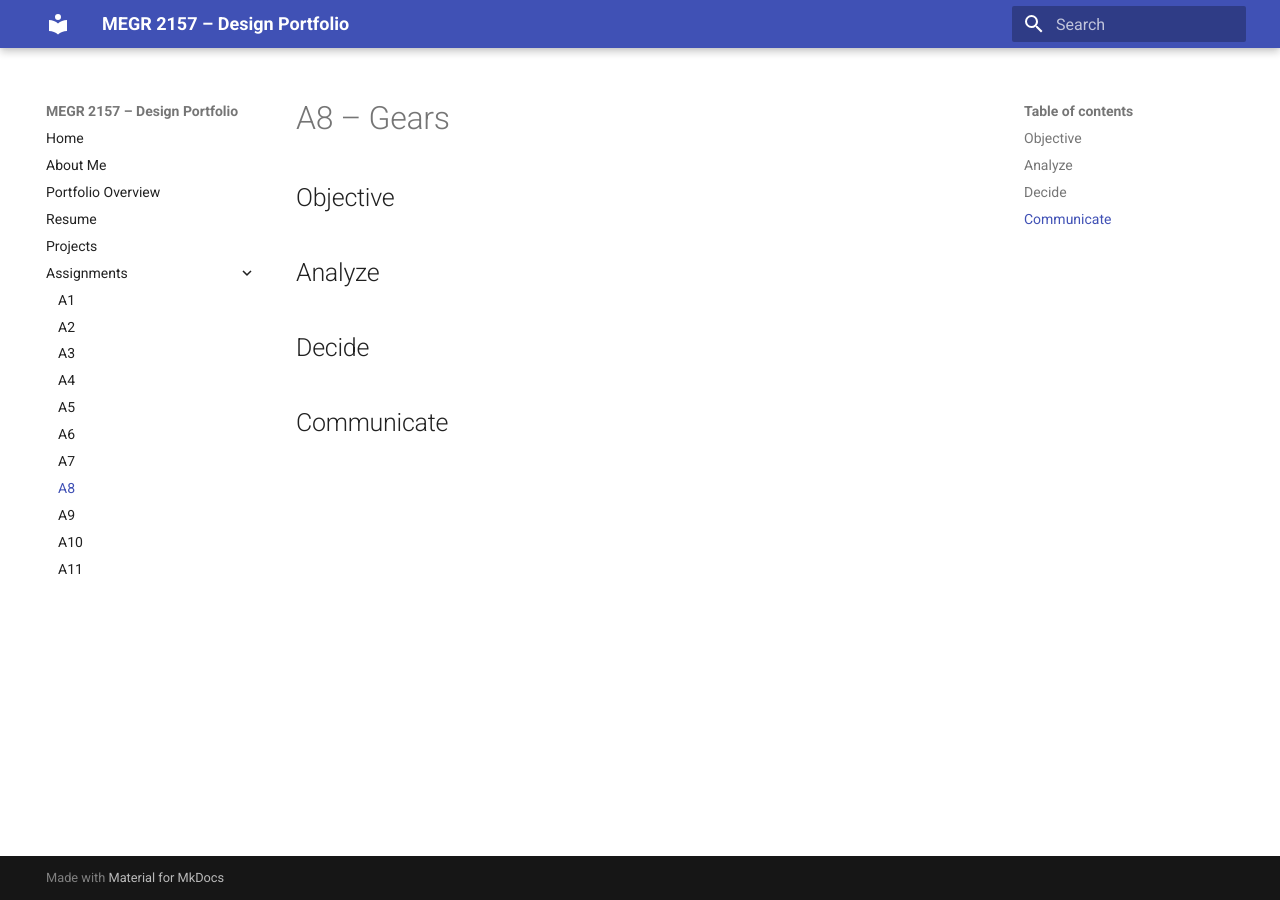
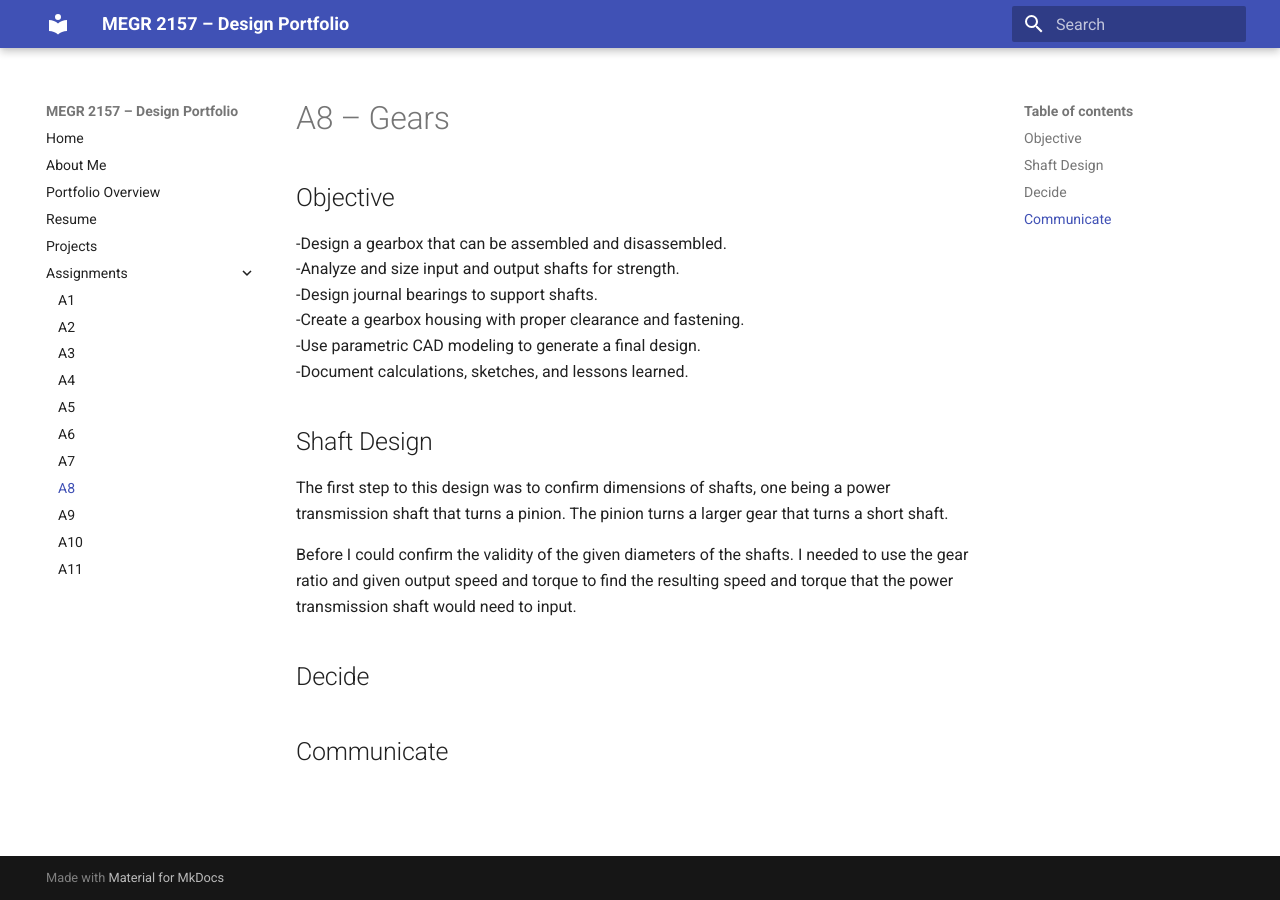
Before and after one commit to jwelch37/megr2156-portfolio, an MkDocs documentation site: the page built from docs/assignments/A08/index.md, in a window 1280 px wide. Built offline with MkDocs 1.6.1 and Material for MkDocs 9.7.7, drawn with Linux system fonts in a browser that asks for light colours.

Commit message:
Update A8 index with design objectives and analysis
Expanded the objective section and added shaft design details.

```diff
--- a/docs/assignments/A08/index.md
+++ b/docs/assignments/A08/index.md
@@ -1,9 +1,21 @@
 # A8 – Gears
 
 ## Objective
+-Design a gearbox that can be assembled and disassembled.
+-Analyze and size input and output shafts for strength.
+-Design journal bearings to support shafts.
+-Create a gearbox housing with proper clearance and fastening.
+-Use parametric CAD modeling to generate a final design.
+-Document calculations, sketches, and lessons learned.
 
 
-## Analyze
+## Shaft Design
+
+The first step to this design was to confirm dimensions of shafts, one being a power transmission shaft that turns a pinion. The pinion turns a larger gear that turns a short shaft.
+
+Before I could confirm the validity of the given diameters of the shafts. I needed to use the gear ratio and given output speed and torque to find the resulting speed and torque that the power transmission shaft would need to input.
+
+
 
 
 ## Decide
```
